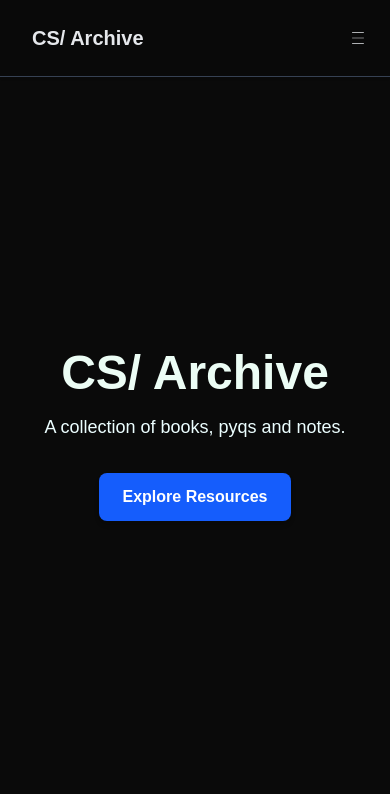
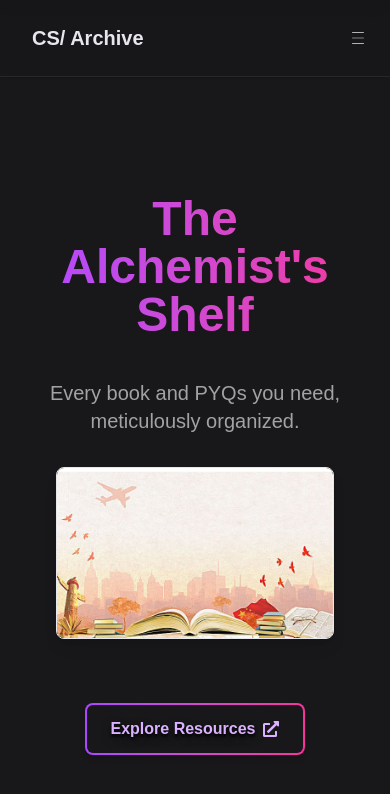
Before and after one commit to bijanr/cs-archive, a Next.js app: page / in a window 390 px wide. Shown: the top 794 px of the page. Built offline with nearby package versions, Linux system fonts and the light colour scheme.

Commit message:
changed homepage theme, added responsiveness and some tweaks here and there. if you read this commit, another 500 years of misery for you

```diff
--- a/src/app/page.js
+++ b/src/app/page.js
@@ -1,23 +1,63 @@
 import Link from "next/link";
+import Image from "next/image";
+import { FaExternalLinkAlt } from "react-icons/fa";
+// export default function Home() {
+//   return (
+//     <div className="flex flex-col items-center justify-center min-h-screen text-center -mt-16 bg-zinc-900">
+
+//       <h1 className="text-5xl md:text-7xl font-bold text-emerald-50">
+//         CS/ Archive
+//       </h1>
+
+//       <p className="mt-4 text-lg md:text-xl text-cyan-50 max-w-xl">
+//         A collection of books, pyqs and notes.
+//       </p>
+
+//       <Link
+//         href="/resources"
+//         className="mt-8 px-6 py-3 bg-blue-600 text-white font-semibold rounded-lg shadow-md hover:bg-blue-700 transition-colors"
+//       >
+//         Explore Resources
+//       </Link>
+//     </div>
+//   );
+// }
+
 
 export default function Home() {
   return (
-    <div className="flex flex-col items-center justify-center min-h-screen text-center -mt-16">
+    <div className="flex items-center justify-center min-h-screen text-center -mt-16 bg-zinc-900">
+    <div className="max-w-screen mx-auto p-4 md:grid md:grid-cols-2 md:gap-x-12 md:items-center md:text-left lg:border md:rounded-4xl md:border-gray-700/50  md:px-10 md:py-20 lg:mx-10">
+        {/*hero*/}
+        <div className="md:col-start-1 md:row-start-1">
+            <h1 className="text-5xl md:text-6xl font-bold bg-linear-to-r from-purple-500 to-pink-500 mb-10 text-transparent bg-clip-text mt-20">The Alchemist's Shelf</h1>
+            <p className="text-xl md:text-2xl mb-8 text-white/60">Every book and PYQs you need, meticulously organized.</p>
+        </div>
 
-      <h1 className="text-5xl md:text-7xl font-bold text-emerald-50">
-        CS/ Archive
-      </h1>
+        {/*image */}
+        <div className="mb-8 md:mb-0 md:col-start-2 md:row-start-1 md:row-span-2 mx-10">
+            <Image
+              src="/images/hero-dark.jpeg"
+              width={500}
+              height={500}
+              alt="Some random image"
+              className="mx-auto w-full max-w-2xl rounded-lg shadow-lg border border-gray-200"
+            />
+        </div>
 
-      <p className="mt-4 text-lg md:text-xl text-cyan-50 max-w-xl">
-        A collection of books, pyqs and notes.
-      </p>
+        {/*button*/}
+        <div className="md:col-start-1 md:row-start-2">
+          <Link
+            href="/resources"
+            className="mt-8 inline-block rounded-lg p-0.5 bg-linear-to-r from-purple-500 to-pink-500 shadow-md">
+              <span className=" flex flex-row items-center gap-2 rounded-md bg-zinc-900 px-6 py-3 font-semibold text-purple-300 text-shadow-lg/50 transition-colors hover:bg-zinc-800">
+                Explore Resources
+                <FaExternalLinkAlt />
+              </span>
+          </Link>
+        </div>
 
-      <Link
-        href="/resources"
-        className="mt-8 px-6 py-3 bg-blue-600 text-white font-semibold rounded-lg shadow-md hover:bg-blue-700 transition-colors"
-      >
-        Explore Resources
-      </Link>
     </div>
+</div>
   );
 }
--- a/src/app/resources/[...slug]/page.js
+++ b/src/app/resources/[...slug]/page.js
@@ -1,5 +1,5 @@
 import Link from 'next/link';
-import { FiFolder, FiFileText } from 'react-icons/fi';
+import { FaFolder, FaFile } from 'react-icons/fa6';
 import { structure } from '../../../lib/folderStructure'; // Import the structure
 import { supabase } from '../../../lib/supabaseClient'; // Import supabase
 
@@ -73,14 +73,14 @@ export default async function FolderPage(props) {
       {subfolders.length > 0 && (
         <>
           <h2 className="text-xl font-semibold text-emerald-50 mb-4">Folders</h2>
-          <div className="grid grid-cols-2 md:grid-cols-4 lg:grid-cols-5 gap-4">
+          <div className="flex flex-col  gap-4">
             {subfolders.map((folder) => (
               <Link
                 key={folder.id}
                 href={`/resources/${[...slug, folder.id].join('/')}`} // appends to the current path
-                className="flex flex-col items-center p-4 border rounded-lg shadow-sm hover:bg-gray-100 transition-colors"
+                className="flex flex-row items-center p-4 border rounded-lg shadow-sm hover:bg-gray-100 transition-colors"
               >
-                <FiFolder className="w-12 h-12 text-blue-600 mb-2" />
+                <FaFolder className="w-6 h-6 text-blue-600 mb-2 mr-5" />
                 <span className="text-gray-800 font-medium text-center">{folder.name}</span>
               </Link>
             ))}
--- a/src/app/resources/page.js
+++ b/src/app/resources/page.js
@@ -1,5 +1,5 @@
 import Link from 'next/link';
-import { FiFolder } from 'react-icons/fi';
+import { FaFolder } from "react-icons/fa6";
 import { structure } from '../../lib/folderStructure'; // import folder structure
 
 export default function ResourcesRootPage() {
@@ -7,19 +7,19 @@ export default function ResourcesRootPage() {
   const topLevelFolders = structure.children;
 
   return (
-    <div className="max-w-5xl mx-auto p-8 md:p-12">
-      <h1 className="text-4xl font-bold mb-8">Resources</h1>
+    <div className="max-w-5xl mx-auto p-8 md:p-12 bg-red">
+      <h1 className="text-4xl font-bold mb-8 text-white/80 hover:text-purple-500/90">Resources</h1>
 
       {/* column view */}
-      <div className="grid grid-cols-2 md:grid-cols-4 lg:grid-cols-5 gap-4">
+      <div className="flex flex-col gap-4">
         {topLevelFolders.map((folder) => (
           <Link
             key={folder.id}
             href={`/resources/${folder.id}`} // route to /resources/books or /resources/pyqs
-            className="flex flex-col items-center p-4 border rounded-lg shadow-sm hover:bg-gray-100 transition-colors"
+            className="flex flex-row items-center p-4 border rounded-lg shadow-sm hover:bg-gray-100 transition-colors"
           >
-            <FiFolder className="w-12 h-12 text-blue-600 mb-2" />
-            <span className="text-gray-800 font-medium text-center">{folder.name}</span>
+            <FaFolder className="w-12 h-12 mr-5 text-purple-300 mb-2" />
+            <span className="text-white font-medium text-center">{folder.name}</span>
           </Link>
         ))}
       </div>
--- a/src/components/NavBar.js
+++ b/src/components/NavBar.js
@@ -10,7 +10,7 @@ export default function Navbar() {
   const [isMenuOpen, setIsMenuOpen] = useState(false);
 
   return (
-    <header className=" sticky top-0 z-50 backdrop-blur-sm bg-background/95 text-gray-300 shadow-sm border-b border-gray-700">
+    <header className=" sticky top-0 z-50 backdrop-blur-sm bg-zinc-900/90 text-gray-300 shadow-sm border-b border-zinc-800">
       <div className="max-w-screen mx-auto px-4 py-4">
         <div className="flex items-center justify-between">
           {/*left */}
@@ -23,10 +23,10 @@ export default function Navbar() {
           {/* right */}
           <div className="flex items-center gap-6">
             <nav className="hidden md:flex gap-6">
-              <Link href='/resources' className="text-gray-400 hover:text-gray-50 font-semibold transition-colors">
+              <Link href='/resources' className="text-gray-400 hover:text-purple-300 font-semibold transition-colors">
                 Resources
               </Link>
-              <Link href='/about' className="text-gray-400 hover:text-gray-50 font-semibold transition-colors">
+              <Link href='/about' className="text-gray-400 hover:text-purple-300 font-semibold transition-colors">
                 About
               </Link>
             </nav>
@@ -90,20 +90,20 @@ export default function Navbar() {
             <nav className='flex flex-col gap-2'>
               <Link
                href='/resources'
-                className="block px-4 py-3 text-gray-400 hover:text-gray-50 font-semibold transition-colors rounded-lg hover:bg-gray-800"
+                className="block px-4 py-3 text-gray-400 hover:text-gray-50 font-semibold transition-colors rounded-lg hover:bg-zinc-900"
                 onClick={() => setIsMenuOpen(false)} >
               Resources
              </Link>
              <Link
               href='/about'
-              className="block px-4 py-3 text-gray-400 hover:text-gray-50 font-semibold transition-colors rounded-lg hover:bg-gray-800"
+              className="block px-4 py-3 text-gray-400 hover:text-gray-50 font-semibold transition-colors rounded-lg hover:bg-zinc-900"
               onClick={() => setIsMenuOpen(false)}
             >
               About
             </Link>
             <Link
               href='https://github.com/bijanr/cs-archive' target='_blank'
-              className="flex items-center gap-3 px-4 py-3 text-gray-400 hover:text-gray-50 font-semibold transition-colors rounded-lg hover:bg-gray-800"
+              className="flex items-center gap-3 px-4 py-3 text-gray-400 hover:text-gray-50 font-semibold transition-colors rounded-lg hover:bg-zinc-900"
               onClick={() => setIsMenuOpen(false)}
             >
               <FaGithub/>
```
Also changed, not shown: jsconfig.json (line endings or trailing spaces).
